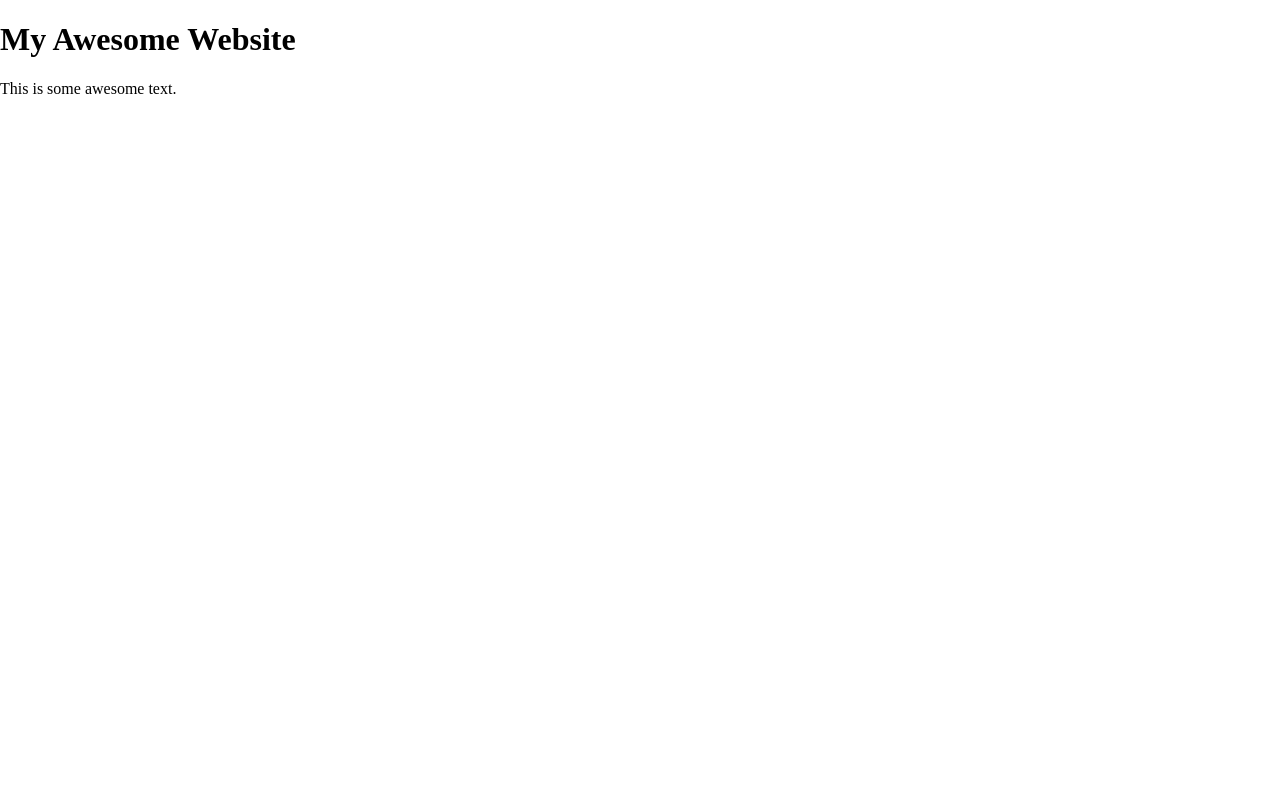
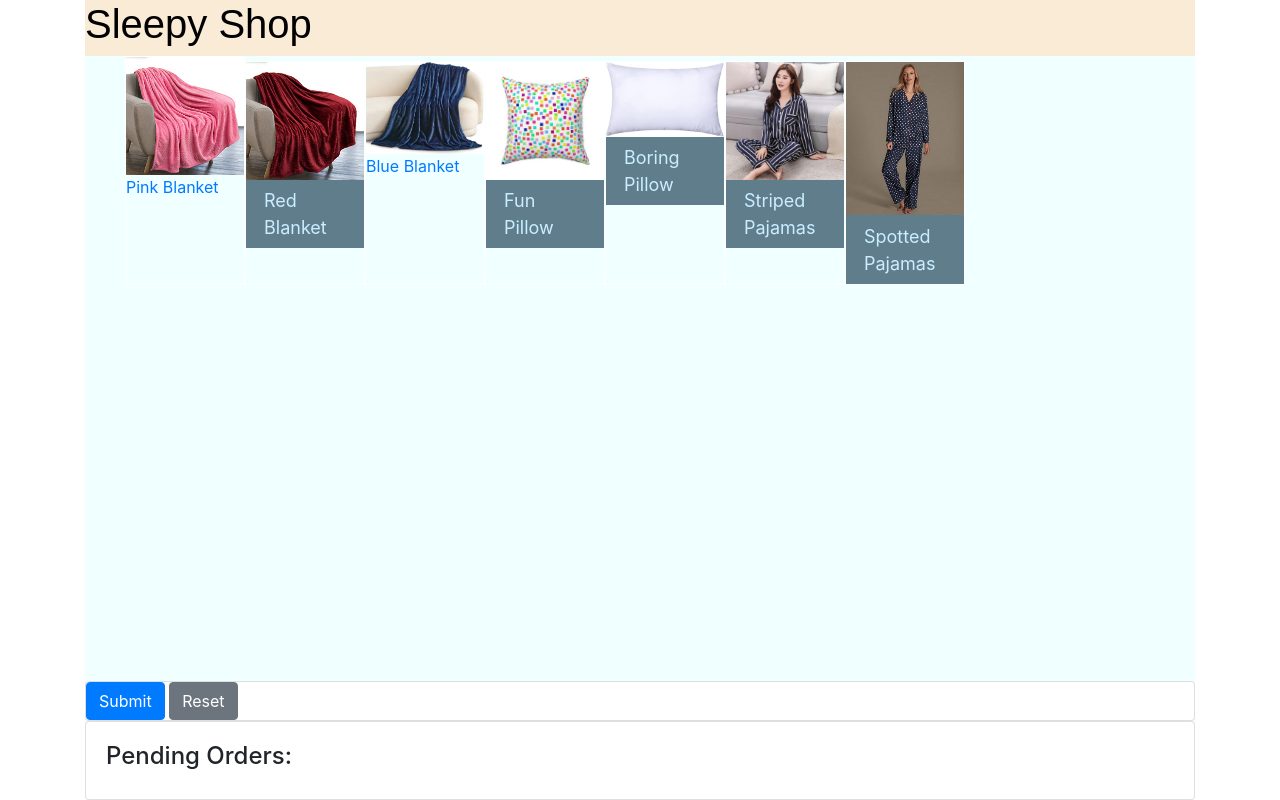
Before and after one commit to CTECH-IT/partner-shopping-project-team-sleepy, a plain HTML site: page index.html in a window 1280 px wide. Drawn offline with nearby package versions, Linux system fonts and the light colour scheme.

Commit message:
added images, super basic css

```diff
--- a/index.html
+++ b/index.html
@@ -1,26 +1,90 @@
 <!DOCTYPE html>
 <html lang="en" dir="ltr">
 
-  <head>
-    <meta charset="utf-8">
-    <title>My Awesome Website</title>
-    <meta name="author" content="Put your name here">
+<head>
+  <meta charset="utf-8">
+  <title>Sleepy Shop</title>
+  <meta name="author" content="Damian Kim and Alex Hansen">
 
-    <!-- If you are using p5.js to create drawings or games, uncomment the next line: -->
-    <!--
-      <script src="https://cdn.jsdelivr.net/npm/p5@1.4.1/lib/p5.js"></script>
-    -->
+  <link rel="stylesheet" href="https://cdnjs.cloudflare.com/ajax/libs/normalize/8.0.1/normalize.min.css">
+  <link rel="stylesheet" href="stylesheets/styles.css">
+  <link rel="stylesheet" href="https://cdnjs.cloudflare.com/ajax/libs/twitter-bootstrap/4.3.1/css/bootstrap.min.css">
+</head>
 
-    <link rel="stylesheet" href="https://cdnjs.cloudflare.com/ajax/libs/normalize/8.0.1/normalize.min.css">
-    <link rel="stylesheet" href="stylesheets/styles.css">
-  </head>
-
-<body>
-  <header>
-    <h1 class="page-title">My Awesome Website</h1>
-    <p>This is some awesome text.</p>
+<body class="container">
+  <header class="main-header">
+    <h1 class="page-title">Sleepy Shop</h1>
   </header>
-
+  <main class="main-content">
+    <ul class="thumbnail-list">
+      <li class="thumbnail-item">
+        <a href="#" data-image-role="trigger" data-image-title="Pink Blanket" data-image-url="img/pinkblanket.jpg">
+          <img class="thumbnail-image" src="img/pinkblanket.jpg">
+          <span class="thumbnail=title">Pink Blanket</span>
+        </a>
+      </li>
+      <li class="thumbnail-item">
+        <a href="#" data-image-role="trigger" data-image-title="Red Blanket" data-image-url="img/redblanket.jpg">
+          <img class="thumbnail-image" src="img/redblanket.jpg">
+          <span class="thumbnail-title">Red Blanket</span>
+        </a>
+      </li>
+      <li class="thumbnail-item">
+        <a href="#" data-image-role="trigger" data-image-title="Blue Blanket" data-image-url="img/blueblanket.jpg">
+          <img class="thumbnail-image" src="img/blueblanket.jpg">
+          <span class="thumbnail=title">Blue Blanket</span>
+        </a>
+      </li>
+      <li class="thumbnail-item">
+        <a href="#" data-image-role="trigger" data-image-title="Fun Pillow" data-image-url="img/funpillow.jpg">
+          <img class="thumbnail-image" src="img/funpillow.jpg">
+          <span class="thumbnail-title">Fun Pillow</span>
+        </a>
+      </li>
+      <li class="thumbnail-item">
+        <a href="#" data-image-role="trigger" data-image-title="Boring Pillow" data-image-url="img/boringpillow.jpg">
+          <img class="thumbnail-image" src="img/boringpillow.jpg">
+          <span class="thumbnail-title">Boring Pillow</span>
+        </a>
+      </li>
+      <li class="thumbnail-item">
+        <a href="#" data-image-role="trigger" data-image-title="Striped Pajamas" data-image-url="img/stripedpajamas.jpg">
+          <img class="thumbnail-image" src="img/stripedpajamas.jpg">
+          <span class="thumbnail-title">Striped Pajamas</span>
+        </a>
+      </li>
+      <li class="thumbnail-item">
+        <a href="#" data-image-role="trigger" data-image-title="Spotted Pajamas" data-image-url="img/spottedpajamas.jpg">
+          <img class="thumbnail-image" src="img/spottedpajamas.jpg">
+          <span class="thumbnail-title">Spotted Pajamas</span>
+        </a>
+      </li>
+    </ul>
+  </main>
+  <section>
+    <div class="card card-default">
+      <form data-shopping-order="form">
+        <button type="submit" class="btn btn-primary">Submit</button>
+        <button type="reset" class="btn btn-secondary">Reset</button>
+      </form>
+    </div>
+    <div class="card card-default">
+      <div class="card-body">
+        <h4>Pending Orders:</h4>
+        <div data-coffee-order="checklist">
+        </div>
+      </div>
+    </div>
+  </section>
+  <script src="https://cdnjs.cloudflare.com/ajax/libs/jquery/3.4.1/jquery.min.js"
+          charset="utf-8"></script>
+  <script src="scripts/validation.js" charset="utf-8"></script>
+  <script src="scripts/checklist.js" charset="utf-8"></script>
+  <script src="scripts/formhandler.js" charset="utf-8"></script>
+  <script src="scripts/remotedatastore.js" charset="utf-8"></script>
+  <script src="scripts/datastore.js" charset="utf-8"></script>
+  <script src="scripts/truck.js" charset="utf-8"></script>
   <script src="scripts/main.js"></script>
 </body>
+
 </html>
--- a/stylesheets/styles.css
+++ b/stylesheets/styles.css
@@ -1 +1,122 @@
-/* Put your CSS here */
+
+html, body {
+    height: 100%;
+}
+
+body {
+    background: rgb(149,194,215);
+    display: flex;
+    flex-direction: column;
+    font-size: 10px;
+}
+
+a[href="#"] {
+    text-decoration: none;
+}
+
+.logo-text {
+    background: white;
+    font-family: lakeshore;
+    font-size: 37 px;
+    text-align: center;
+    text-transform: uppercase;
+}
+
+.thumbnail-title {
+    background: rgb(96,125,139);
+    color: rgb(202,238,255);
+    display:block;
+    font-size: 18px;
+    margin: 0;
+    padding: 0.4em 1em;
+}
+
+.main-header {
+    flex: 0 1 auto;
+    color:black;
+    font-family:fantasy;
+    background:antiquewhite;
+}
+
+.main-content {
+    flex: 1 1 auto;
+    display: flex;
+    flex-direction: column;
+    background:azure;
+}
+
+.thumbnail-image {
+    display: block;
+    width: 100%;
+}
+
+.thumbnail-item {
+    border: 1px solid rgb(100%, 100%, 100%);
+    border: 1px solid rgba(100%, 100%, 100%, 0.8);
+    display: inline-block;
+    max-width: 120px;
+    min-width: 120px;
+
+    transition: transform 133ms ease-in-out;
+}
+
+.thumbnail-item:hover {
+    transform: scale(1.2);
+}
+
+.thumbnail-item + .thumbnail-item {
+    margin-top: 5px;
+}
+
+.thumbnail-list {
+    display: flex;
+
+    overflow-x: auto;
+    white-space: npwrap;
+}
+
+.detail-image {
+    width: 90%;
+}
+
+.detail-image-container {
+    flex: 1 1 auto;
+    display: flex;
+    justify-content: center;
+    align-items: center;
+}
+
+.detail-image-frame {
+    position: relative;
+    text-align: center;
+
+    transition: transform 333ms cubic-bezier(1,0.06,0.30,0.7);
+}
+
+.detail-image-title {
+    color:white;
+    font-family: airstreamregular;
+    font-size: 40px;
+    position: absolute;
+    bottom: -16px;
+    left: 4px;
+    text-shadow: rgba(0,0,0,0.9) 1px 2px 9px;
+}
+
+.is-tiny {
+    transform: scale(0.001);
+    transition: transform 0ms;
+}
+
+.hidden-detail .detail-image-container {
+    display: none;
+}
+
+.hidden-detail .thumbnail-list {
+    flex-direction: column;
+    align-items: center;
+}
+
+.hidden-detail .thumbnail-item {
+    max-width: 80%
+}
```
Also changed, not shown: img/blueblanket.jpg (added), img/boringpillow.jpg (added), img/funpillow.jpg (added), img/pinkblanket.jpg (added), img/redblanket.jpg (added), img/spottedpajamas.jpg (added), img/stripedpajamas.jpg (added), 2 other files.
